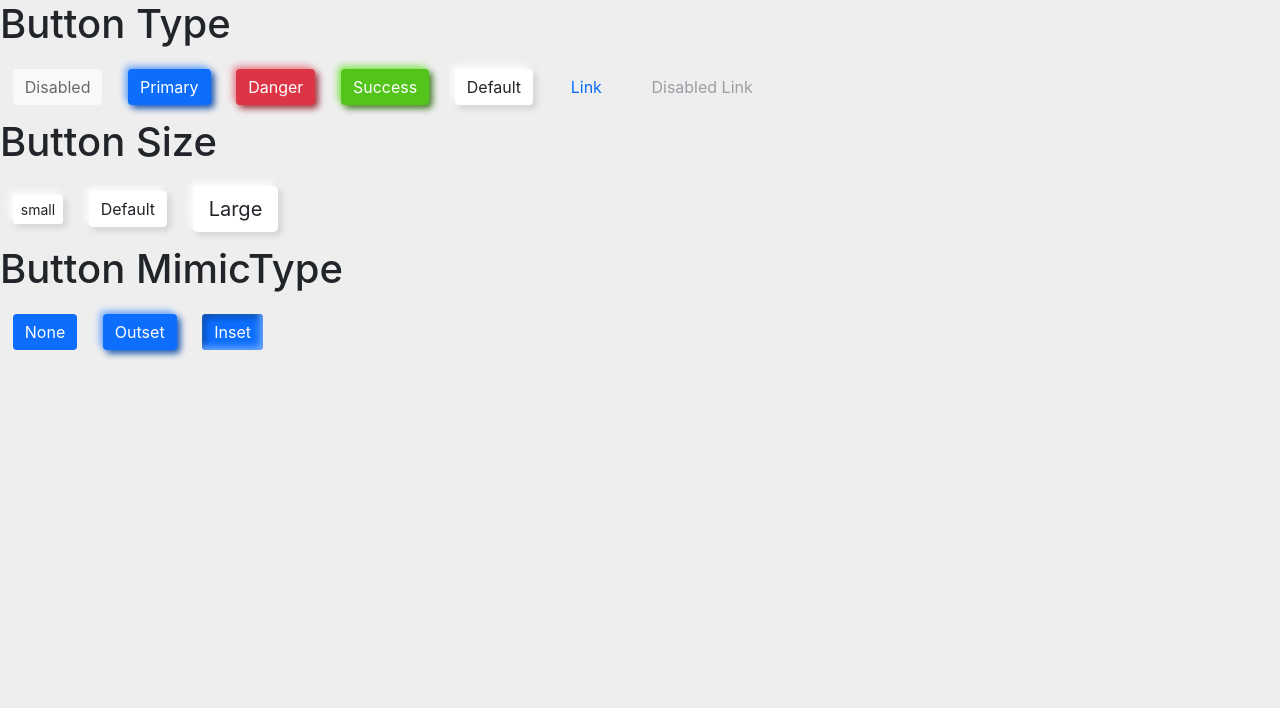
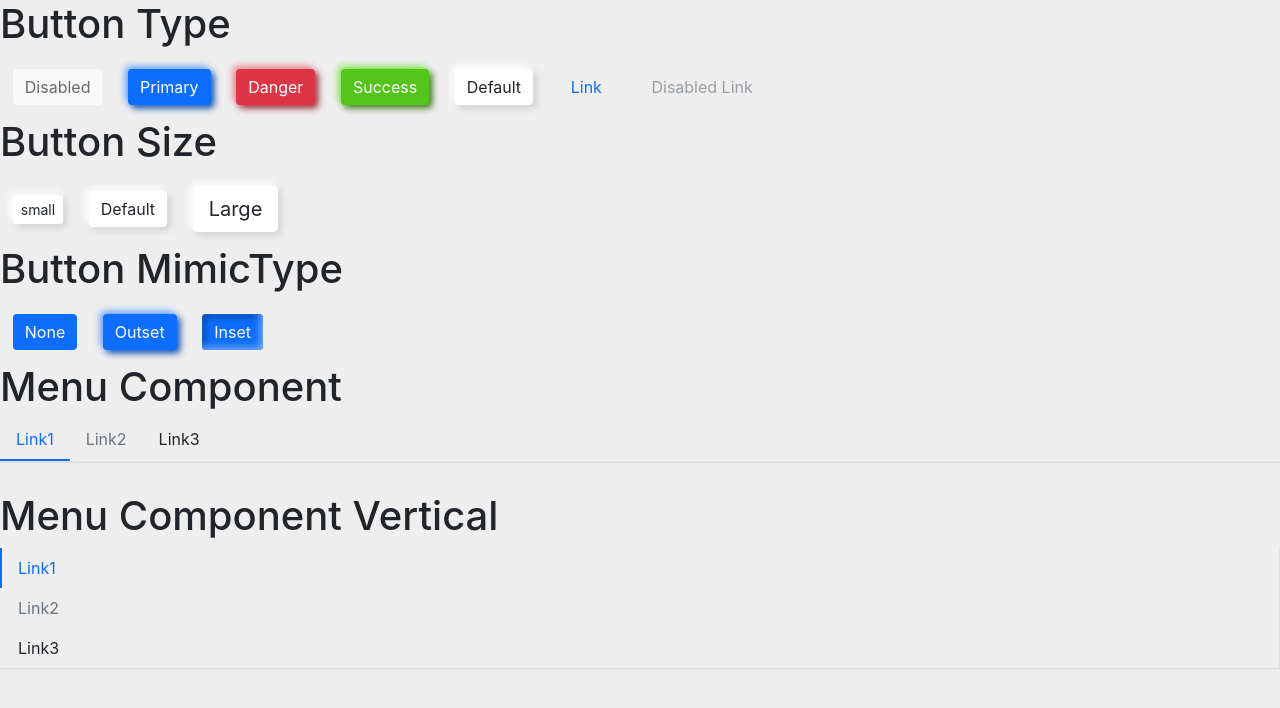
Before and after one commit to guitarher/mimic-ui, a React (Create React App) app: page / in a window 1280 px wide. Shown: the top 708 px of the page. Built offline with nearby package versions, Linux system fonts and the light colour scheme.

Commit message:
[feat] add menu component

```diff
--- a/src/App.tsx
+++ b/src/App.tsx
@@ -1,12 +1,12 @@
-import React from 'react'
-
 import Button, { ButtonSize, ButtonType, MimicType } from './components/Button'
+import { Menu, MenuItem } from './components/Menu'
 
 import './App.css'
 
 function App() {
   return (
     <div className="App">
+      <>
         <h1>Button Type</h1>
         <Button disable>Disabled</Button>
         <Button btnType={ButtonType.Primary}>Primary</Button>
@@ -33,6 +33,36 @@
         <Button btnType={ButtonType.Primary} mimicType={MimicType.Inset}>
           Inset
         </Button>
+      </>
+
+      <>
+        <h1>Menu Component</h1>
+        <Menu
+          onSelect={(i) => {
+            alert(i)
+          }}
+        >
+          <MenuItem index={0}>Link1</MenuItem>
+          <MenuItem index={1} disabled>
+            Link2
+          </MenuItem>
+          <MenuItem index={2}>Link3</MenuItem>
+        </Menu>
+
+        <h1>Menu Component Vertical</h1>
+        <Menu
+          onSelect={(i) => {
+            alert(i)
+          }}
+          mode="vertical"
+        >
+          <MenuItem index={0}>Link1</MenuItem>
+          <MenuItem index={1} disabled>
+            Link2
+          </MenuItem>
+          <MenuItem index={2}>Link3</MenuItem>
+        </Menu>
+      </>
     </div>
   )
 }
--- /dev/null
+++ b/src/components/Menu/Menu.tsx
@@ -0,0 +1,37 @@
+import React, { FC, useEffect, useState } from 'react'
+import classNames from 'classnames'
+
+import { IMenuContext, MenuContext, MenuProps } from './types'
+
+const Menu: FC<MenuProps> = (props: MenuProps) => {
+  const { mode, className, defaultIndex, style, onSelect, children } = props
+  // current active index
+  const [currentActive, setCurrentActive] = useState(defaultIndex)
+
+  const classes = classNames('mimic-menu', className, {
+    'menu-vertical': mode === 'vertical'
+  })
+
+  const handleClick = (index: number) => {
+    setCurrentActive(index)
+    if (onSelect) onSelect(index)
+  }
+
+  const passedContext: IMenuContext = {
+    index: currentActive ? currentActive : 0,
+    onSelect: handleClick
+  }
+
+  return (
+    <ul className={classes} style={style}>
+      <MenuContext.Provider value={passedContext}>{children}</MenuContext.Provider>
+    </ul>
+  )
+}
+
+Menu.defaultProps = {
+  defaultIndex: 0,
+  mode: 'horizontal'
+}
+
+export default Menu
--- /dev/null
+++ b/src/components/Menu/MenuItem.tsx
@@ -0,0 +1,30 @@
+import React, { FC, useContext, useEffect, useState } from 'react'
+import classNames from 'classnames'
+
+import { MenuContext, MenuItemProps } from './types'
+
+const MenuItem: FC<MenuItemProps> = (props) => {
+  const { index, className, disabled, style, children } = props
+  // use context
+  const context = useContext(MenuContext)
+
+  const classes = classNames('menu-item', className, {
+    'is-disabled': disabled,
+    'is-active': context.index === index
+  })
+
+  // menu-item click handler
+  const handleClick = () => {
+    if (context.onSelect && !disabled) {
+      context.onSelect(index)
+    }
+  }
+
+  return (
+    <li className={classes} style={style} onClick={handleClick}>
+      {children}
+    </li>
+  )
+}
+
+export default MenuItem
--- /dev/null
+++ b/src/components/Menu/_style.scss
@@ -0,0 +1,40 @@
+.mimic-menu{
+  display: flex;
+  flex-wrap: wrap;
+  padding-left: 0;
+  margin-bottom: 30px;
+  list-style: none;
+  border-bottom: $menu-border-width solid $menu-border-color;
+  box-shadow: $menu-box-shadow;
+  .menu-item{
+    cursor: pointer;
+    padding: $menu-item-padding-y $menu-item-padding-x;
+    transition: $menu-transition;
+    &:hover, &:focus{
+      text-decoration: none;
+    }
+
+    &.is-disabled{
+      pointer-events: none;
+      color: $menu-item-disabled-color;
+      cursor: default;
+    }
+    &.is-active, &:hover{
+      color: $menu-item-active-color;
+      border-bottom: $menu-item-active-border-width solid $menu-item-active-color;
+    }
+  }
+}
+
+.menu-vertical{
+  flex-direction: column;
+  border-bottom: 0px;
+  border-right: $menu-border-width solid $menu-border-color;
+  .menu-item{
+    border-left: $menu-item-active-border-width solid transparent;
+    &.is-active, &:hover{
+      border-bottom: 0px;
+      border-left: $menu-item-active-border-width solid $menu-item-active-color;
+    }
+  }
+}
--- /dev/null
+++ b/src/components/Menu/index.ts
@@ -0,0 +1,6 @@
+import Menu from './Menu'
+import MenuItem from './MenuItem'
+
+export * from './types'
+
+export { Menu, MenuItem }
--- /dev/null
+++ b/src/components/Menu/types.ts
@@ -0,0 +1,28 @@
+import React, { createContext } from 'react'
+
+type MenuMode = 'horizontal' | 'vertical'
+type SelectCallback = (selectIndex: number) => void
+
+export interface MenuProps {
+  defaultIndex?: number
+  className?: string
+  mode?: MenuMode
+  style?: React.CSSProperties
+  onSelect?: SelectCallback
+  children?: React.ReactNode
+}
+
+export interface MenuItemProps {
+  index: number
+  disabled?: boolean
+  className?: string
+  style?: React.CSSProperties
+  children?: React.ReactNode
+}
+
+export interface IMenuContext {
+  index: number
+  onSelect?: SelectCallback
+}
+
+export const MenuContext = createContext<IMenuContext>({ index: 0 })
--- a/src/styles/index.scss
+++ b/src/styles/index.scss
@@ -9,3 +9,5 @@
 
 // Button
 @import '../components/Button/style';
+// Menu
+@import '../components/Menu/style';
```
Lines whose indentation alone changed are shown as unchanged.
